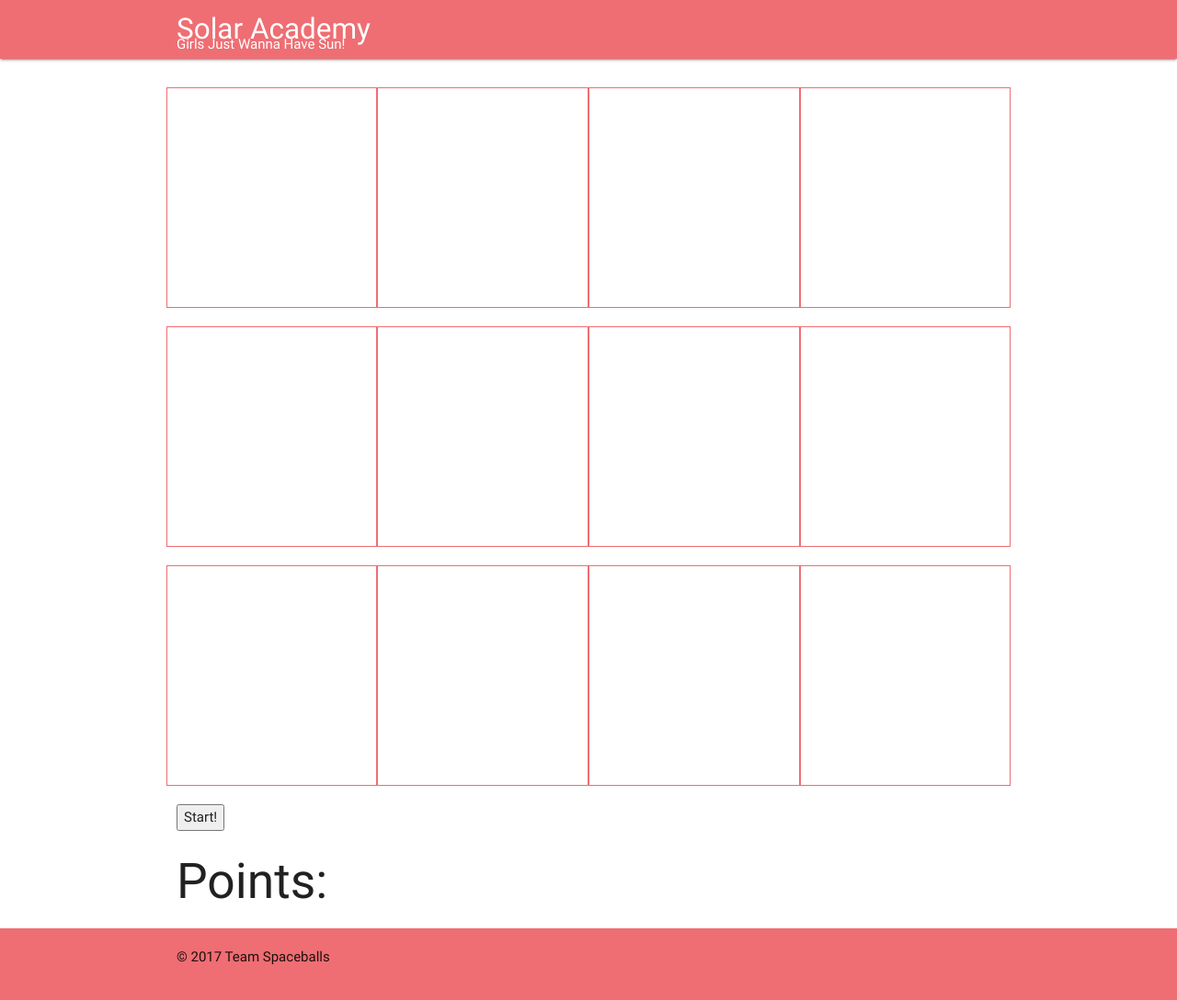
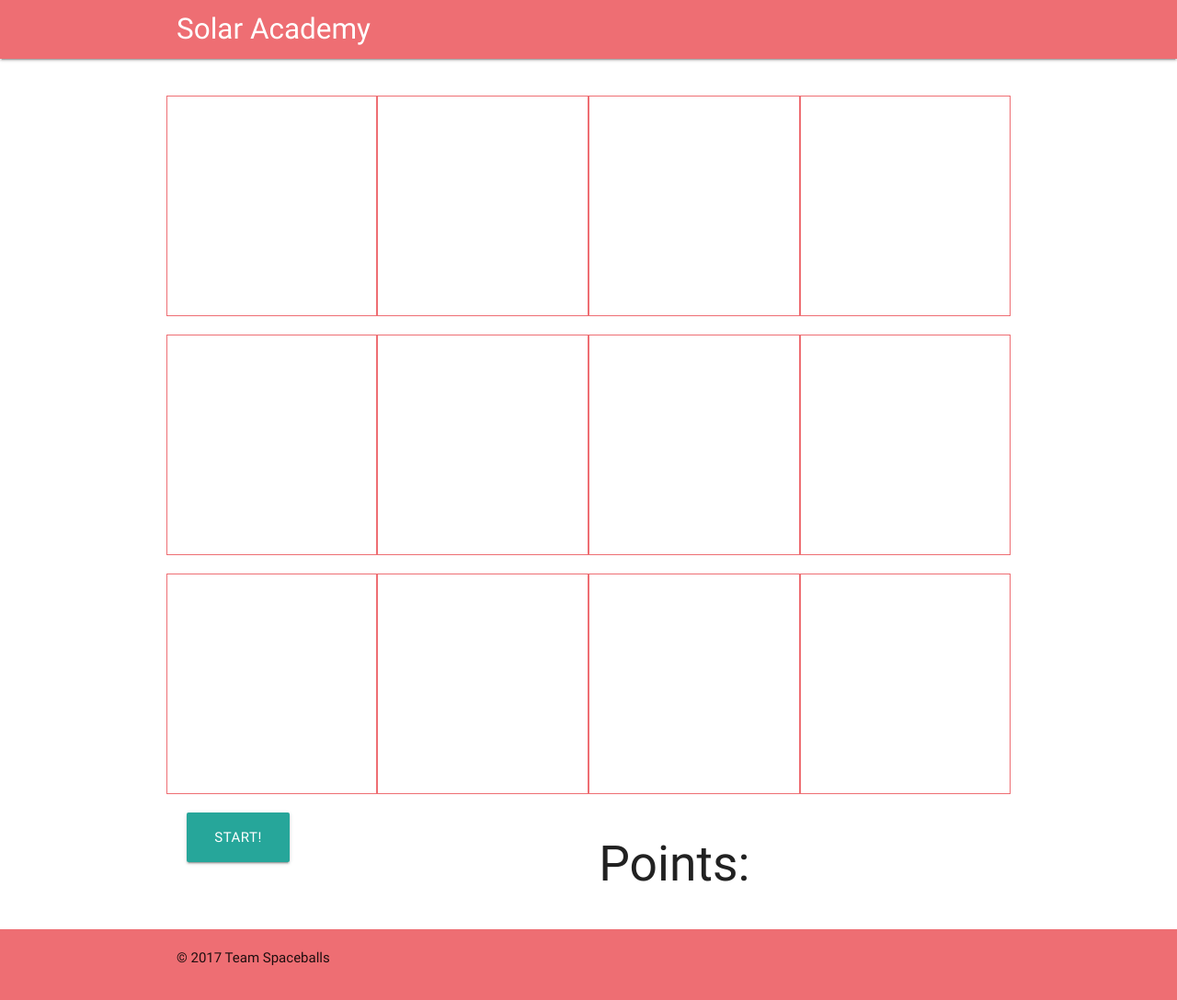
Before and after one commit to nicgallardo/solaracademy, a website: page public/index.html in a window 1280 px wide. Shown: the whole page at 92% size. Drawn offline with nearby package versions, Linux system fonts and the light colour scheme.

Commit message:
boxes for days

```diff
--- a/public/index.html
+++ b/public/index.html
@@ -13,9 +13,6 @@
           <div class="row">
             <div class="col s12 m12 l12">
               <a href="#" class="brand-logo">Solar Academy</a>
-            </div>
-            <div class="col s12 m12 l12">
-              <p>Girls Just Wanna Have Sun!</p>
             </div>
           </div>
         </div>
@@ -97,11 +94,11 @@
         </div>
       </div>
 
-      <div class="container">
-        <div class="start">
-          <button type="button" name="button">Start!</button>
+      <div class="row container">
+        <div class="col s6 m6 l6 start">
+          <button class="waves-effect waves-light btn-large" type="button" name="button">Start!</button>
         </div>
-        <div class="points">
+        <div class="col s6 m6 l6 points">
           <h2>Points: <span id="points"></span></h2>
         </div>
       </div>
--- a/public/style/style.css
+++ b/public/style/style.css
@@ -9,6 +9,9 @@ main {
   flex: 1 0 auto;
 }
 
+header {
+  margin-bottom: 40px;
+}
 footer {
   padding-bottom: 40px;
   padding-top: 20px;
```
